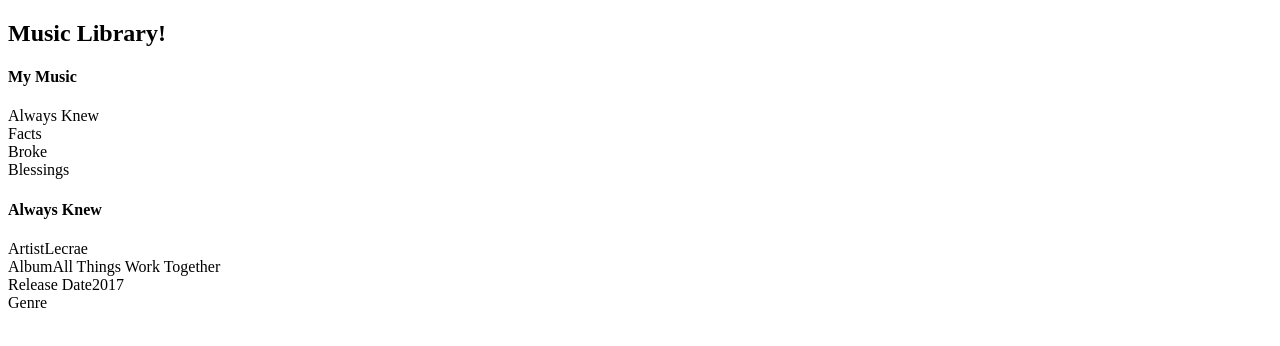
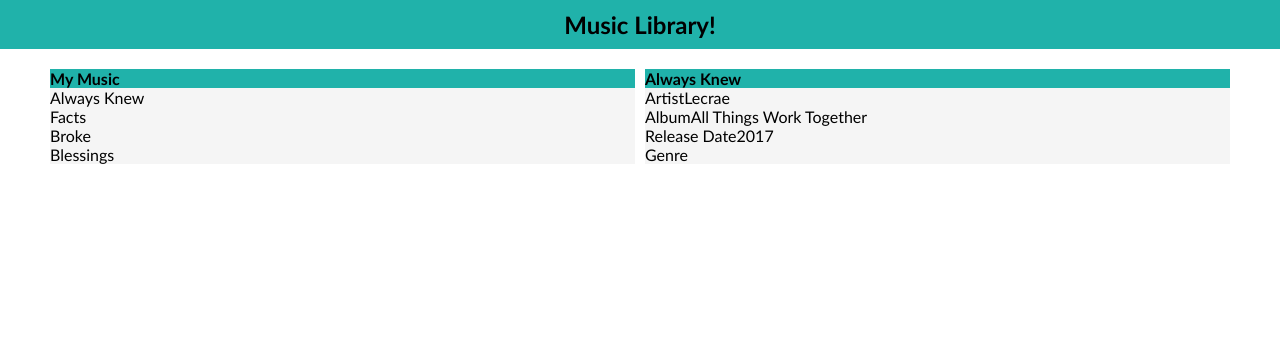
Before and after one commit to a2thedev/music-library-frontend, a React (Create React App) app: page / in a window 1280 px wide. Shown: the top 346 px of the page. Built offline with nearby package versions, Linux system fonts and the light colour scheme.

Commit message:
styling components

```diff
--- a/src/App.css
+++ b/src/App.css
@@ -0,0 +1,21 @@
+* {
+  font-family: "Gill Sans", "Gill Sans MT", Calibri, "Trebuchet MS", sans-serif;
+  margin: 0%;
+  padding: 0%;
+  box-sizing: border-box;
+}
+
+.flex-container {
+  display: flex;
+  padding: 20px 50px;
+  gap: 10px;
+}
+
+.flex-item {
+  background-color: whitesmoke;
+  flex: 1;
+}
+
+h4 {
+  background-color: lightseagreen;
+}
--- a/src/App.jsx
+++ b/src/App.jsx
@@ -14,8 +14,10 @@ function App() {
   return (
     <div className="App">
       <Header />
-      <MusicTable />
-      <MusicInfo musicobj={selectedMusic} />
+      <div className="flex-container">
+        <MusicTable />
+        <MusicInfo musicobj={selectedMusic} />
+      </div>
     </div>
   );
 }
--- /dev/null
+++ b/src/components/Header/Header.css
@@ -0,0 +1,5 @@
+header {
+  background-color: lightseagreen;
+  text-align: center;
+  padding: 10px 50px;
+}
--- a/src/components/Header/Header.jsx
+++ b/src/components/Header/Header.jsx
@@ -1,3 +1,5 @@
+import "./Header.css";
+
 const Header = ({}) => {
   return (
     <header>
--- a/src/components/MusicInfo/MusicInfo.jsx
+++ b/src/components/MusicInfo/MusicInfo.jsx
@@ -1,8 +1,6 @@
 const MusicInfo = ({ musicobj }) => {
-  console.log(musicobj);
-
   return (
-    <div>
+    <div className="flex-item">
       <h4>{musicobj.title}</h4>
       <div>
         <div>
--- a/src/components/MusicTable/MusicTable.jsx
+++ b/src/components/MusicTable/MusicTable.jsx
@@ -2,7 +2,7 @@ const MusicTable = ({}) => {
   const music = ["Always Knew", "Facts", "Broke", "Blessings"];
   const musicItems = music.map((song) => <div>{song}</div>);
   return (
-    <div>
+    <div className="flex-item">
       <h4>My Music</h4>
       <div>{musicItems}</div>
     </div>
```
